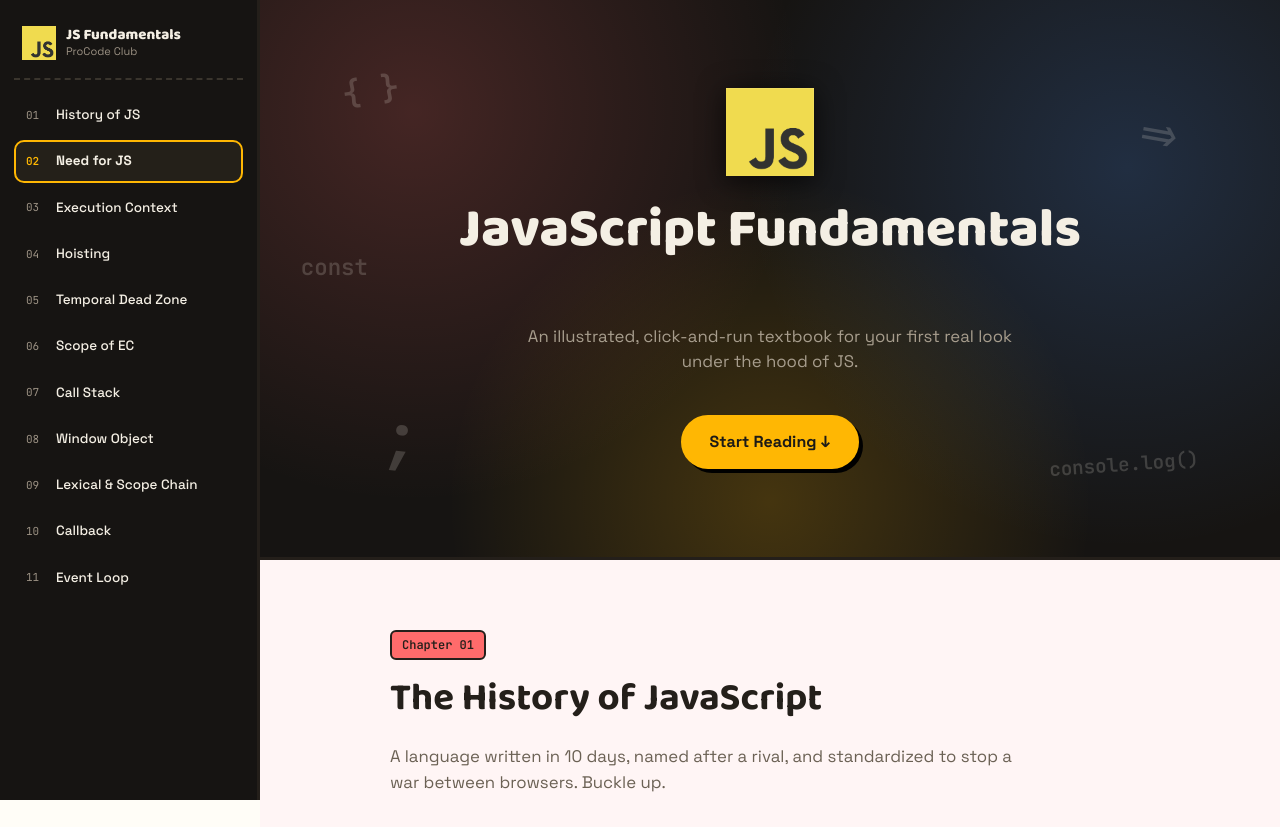
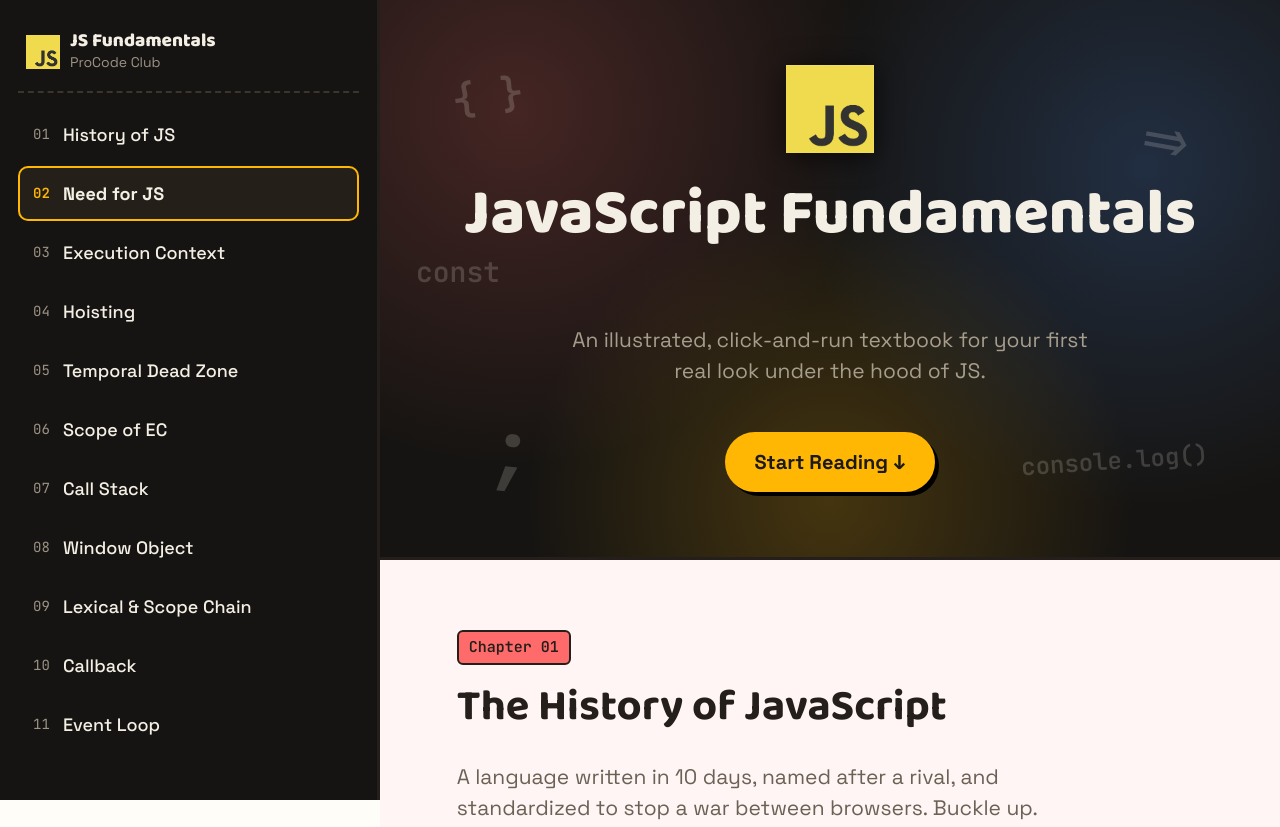
Before and after one commit to hiteshmr-7637103/Procode_FSD_present, a plain HTML site: page index.html in a window 1280 px wide. Shown: the top 827 px of the page. Drawn offline with Linux system fonts and the light colour scheme.

Commit message:
Scale base typography ~125% and widen sidebar for projector readability

```diff
--- a/css/style.css
+++ b/css/style.css
@@ -24,13 +24,13 @@
 :root{ padding-top: env(safe-area-inset-top,0px); padding-bottom: env(safe-area-inset-bottom,0px); }
 
 *{box-sizing:border-box;}
-html{scroll-behavior:smooth;}
+html{scroll-behavior:smooth; font-size:20px;} /* ~125% base scale — built for projector/seminar-hall viewing */
 body{
   margin:0;
   background:var(--paper);
   color:var(--ink);
   font-family:'Space Grotesk', system-ui, sans-serif;
-  font-size:16px;
+  font-size:1rem;
   line-height:1.5;
 }
 img{max-width:100%;display:block;}
@@ -54,27 +54,27 @@ a{color:inherit;}
   /* scoped dark palette — the rest of the site stays on the fixed light
      "paper" theme, this component alone keeps the original dark look */
   --sb-bg:#161412; --sb-ink:#f4efe4; --sb-muted:#9c9284; --sb-line:#3a352d;
-  position:fixed; top:0; left:0; bottom:0; width:260px;
+  position:fixed; top:0; left:0; bottom:0; width:19rem;
   background:var(--sb-bg); border-right:3px solid var(--ink);
-  overflow-y:auto; z-index:150; padding:20px 14px; color:var(--sb-ink);
+  overflow-y:auto; z-index:150; padding:1.25rem 0.9rem; color:var(--sb-ink);
 }
 .sidebar-brand{display:flex; align-items:center; gap:10px; padding:6px 8px 18px; border-bottom:2px dashed var(--sb-line); margin-bottom:14px;}
 .brand-logo{width:34px; height:34px;}
-.brand-title{font-family:'Baloo 2'; font-weight:800; font-size:15px; line-height:1.1; color:var(--sb-ink);}
-.brand-sub{font-size:11px; color:var(--sb-muted);}
+.brand-title{font-family:'Baloo 2'; font-weight:800; font-size:0.95rem; line-height:1.1; color:var(--sb-ink);}
+.brand-sub{font-size:0.7rem; color:var(--sb-muted);}
 .nav-list{list-style:none; margin:0; padding:0; display:flex; flex-direction:column; gap:4px;}
 .nav-list a{
   display:flex; align-items:center; gap:10px; text-decoration:none;
-  padding:9px 10px; border-radius:10px; font-size:13.5px; font-weight:500;
+  padding:0.6rem 0.65rem; border-radius:10px; font-size:0.9rem; font-weight:500;
   color:var(--sb-ink); transition:background .15s, transform .15s;
   border:2px solid transparent;
 }
-.nav-num{font-family:'JetBrains Mono'; font-size:11px; color:var(--sb-muted); width:20px;}
+.nav-num{font-family:'JetBrains Mono'; font-size:0.7rem; color:var(--sb-muted); width:20px;}
 .nav-list a:hover{background:#ffffff0c; transform:translateX(2px);}
 .nav-list a.active{background:#242019; border-color:var(--accent-3); box-shadow:none; font-weight:700;}
 .nav-list a.active .nav-num{color:var(--accent-3);}
 
-#main{margin-left:260px;}
+#main{margin-left:19rem;}
 
 /* ============ hero ============ */
 .hero{
@@ -114,7 +114,7 @@ a{color:inherit;}
 }
 .chapter-head{max-width:760px; margin:0 auto 40px;}
 .chapter-tag{
-  display:inline-block; font-family:'JetBrains Mono'; font-size:12px; font-weight:600;
+  display:inline-block; font-family:'JetBrains Mono'; font-size:0.75rem; font-weight:600;
   padding:4px 10px; border-radius:6px; border:2px solid var(--ink); margin-bottom:10px;
   background:var(--accent-x); color:var(--tag-ink, var(--ink));
 }
@@ -144,7 +144,7 @@ a{color:inherit;}
   padding:18px 20px; box-shadow:var(--shadow); transition:transform .2s;
 }
 .tl-card:hover{transform:translate(-2px,-2px); box-shadow:6px 6px 0 var(--ink);}
-.tl-year{display:inline-block; font-family:'JetBrains Mono'; font-weight:700; font-size:12px; background:var(--ink); color:var(--paper); padding:3px 9px; border-radius:5px; margin-bottom:8px;}
+.tl-year{display:inline-block; font-family:'JetBrains Mono'; font-weight:700; font-size:0.75rem; background:var(--ink); color:var(--paper); padding:3px 9px; border-radius:5px; margin-bottom:8px;}
 .tl-card h3{font-size:1.15rem;}
 .tl-card p{margin:.3em 0; font-size:.95rem;}
 .tl-art{margin-top:12px; display:flex; justify-content:center;}
@@ -211,7 +211,7 @@ a{color:inherit;}
   background:#2a2620; color:#f4efe4; padding:8px 14px; font-family:'JetBrains Mono';
   font-size:.75rem; border-bottom:2.5px solid var(--ink);
 }
-.dt-code-body{font-family:'JetBrains Mono'; font-size:.8rem; line-height:1.85; padding:8px 0;}
+.dt-code-body{font-family:'JetBrains Mono'; font-size:.8rem; line-height:1.85; padding:8px 0; overflow-x:auto;}
 .dt-line{display:flex; align-items:center; padding:0 10px; cursor:pointer; white-space:pre;}
 .dt-line:hover .dt-gutter-dot{opacity:.5;}
 .dt-line.is-current{background:#3a3320; box-shadow:inset 3px 0 0 var(--accent-3);}
```
